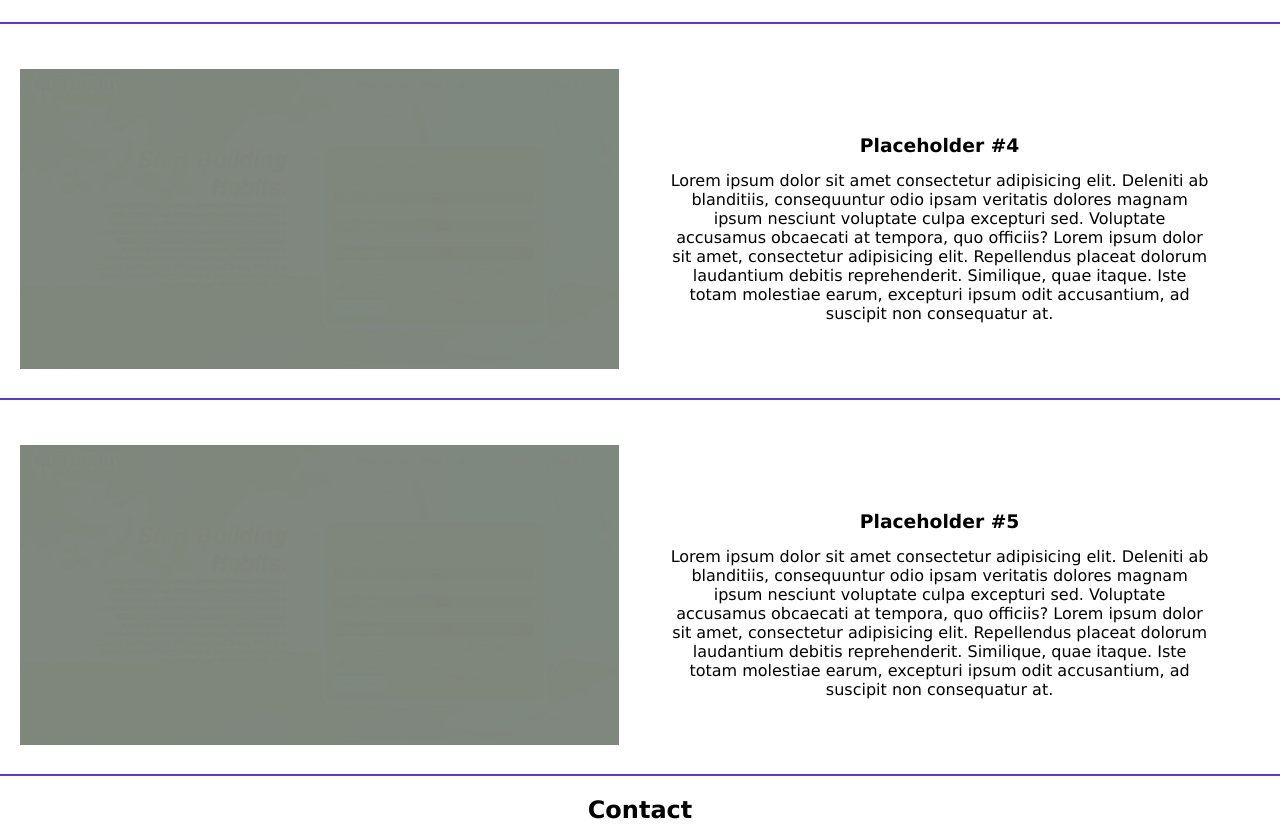
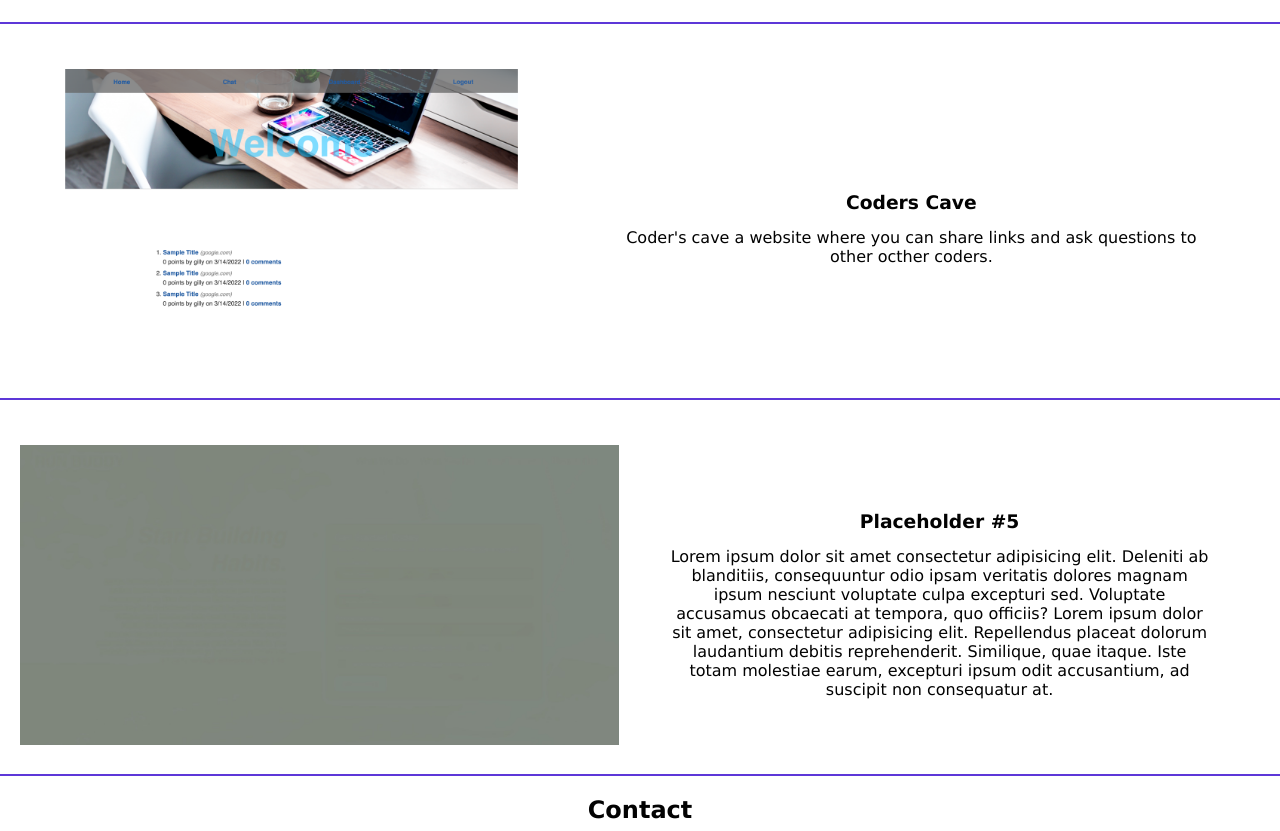
Before and after one commit to perfect-perfect/portfolio, a plain HTML site: page index.html in a window 1280 px wide. Shown: the part 2305-3136 px from the top of the page. Drawn offline with Linux system fonts and the light colour scheme.

Commit message:
adding coders cave

```diff
--- a/index.html
+++ b/index.html
@@ -93,13 +93,12 @@
             <!-- work #4 -->
             <article class="smaller-work">
                 <div class="small-work-image">
-                    <img src="./assets/images/project-placeholder.jpg" alt="screenshot of webpage">
+                    <img src="./assets/images/coders-cave-screenshot.png" alt="screenshot of webpage">
                 </div>
                 <div class="small-work-info">
-                    <h3>Placeholder #4</h3>
+                    <h3>Coders Cave</h3>
                     <p>
-                        Lorem ipsum dolor sit amet consectetur adipisicing elit. Deleniti ab blanditiis, consequuntur odio ipsam veritatis dolores magnam ipsum nesciunt voluptate culpa excepturi sed. Voluptate accusamus obcaecati at tempora, quo officiis?
-                        Lorem ipsum dolor sit amet, consectetur adipisicing elit. Repellendus placeat dolorum laudantium debitis reprehenderit. Similique, quae itaque. Iste totam molestiae earum, excepturi ipsum odit accusantium, ad suscipit non consequatur at.
+                        Coder's cave a website where you can share links and ask questions to other octher coders.
                     </p>
                 </div>
             </article>
```
Also changed, not shown: assets/images/coders-cave-screenshot.png (added).
